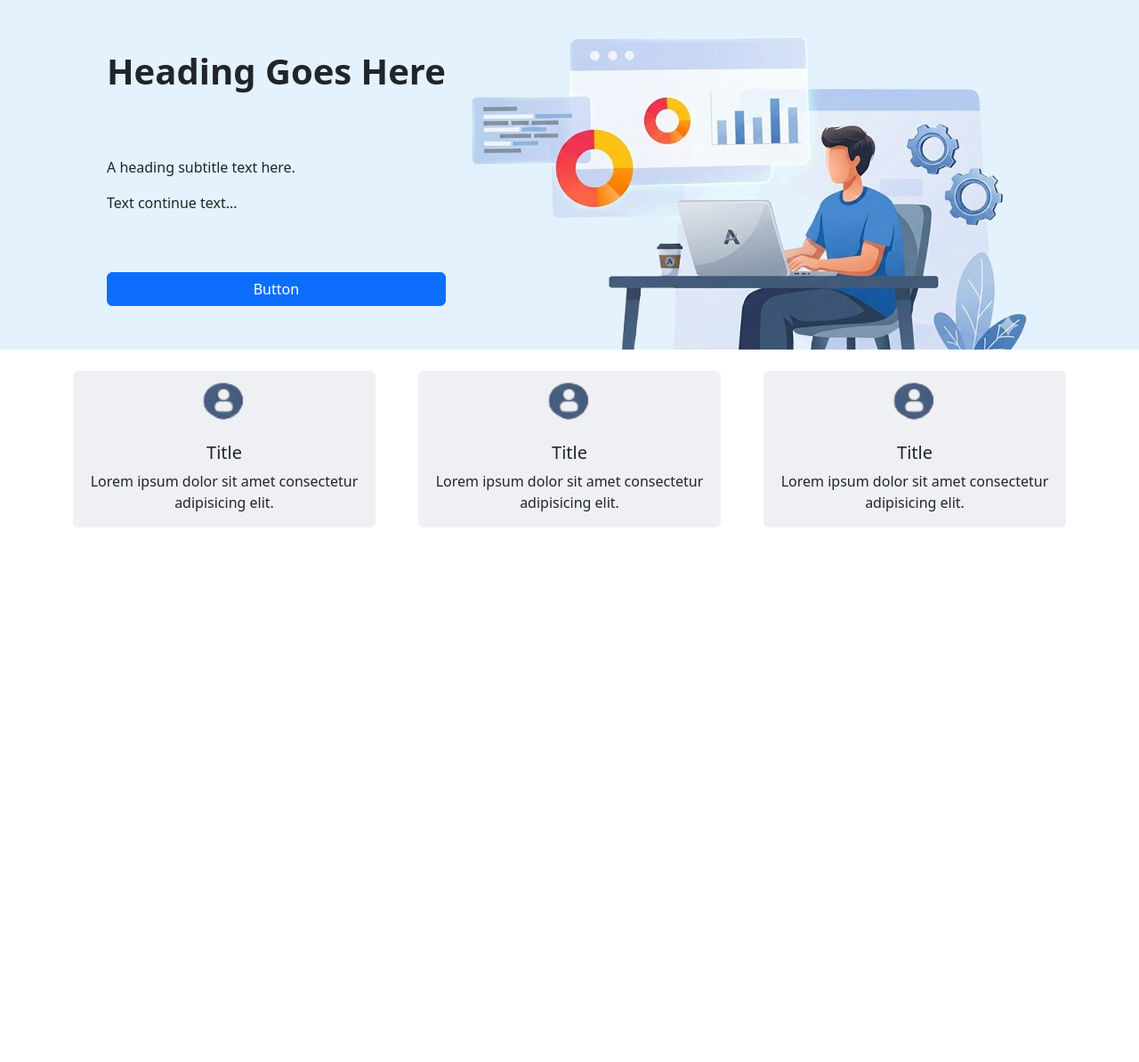
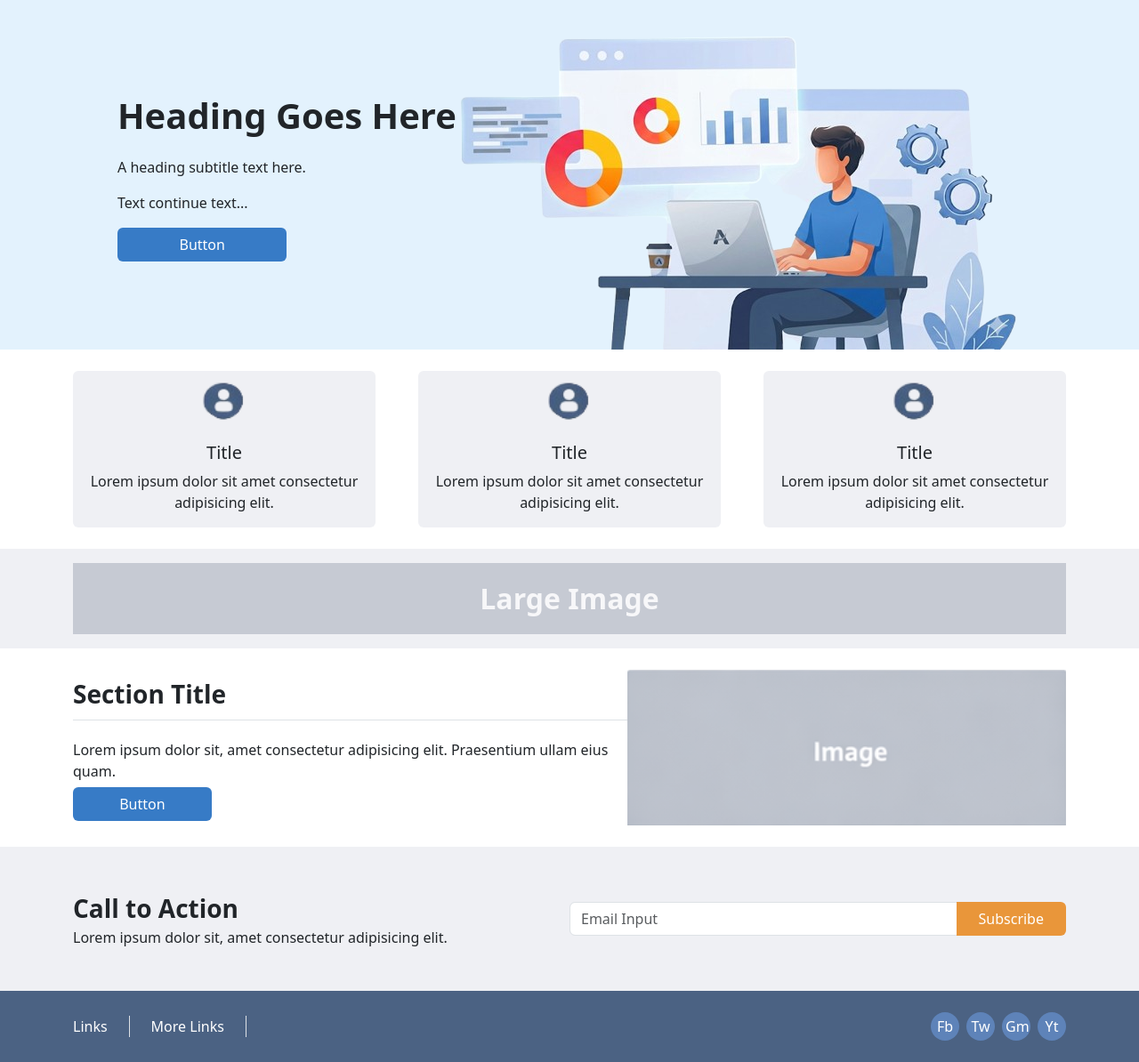
Before and after one commit to juanPabloCesarini/UNLZ-APPWEB-1C2026, a PHP site: page /maquetado.html in a window 1280 px wide. Shown: the part 63-1257 px from the top of the page at 89% size. Before the commit the page ends 656 px from the top, so only its background shows below. Run offline with PHP 8.4, Linux system fonts and the light colour scheme.

Commit message:
Feat: Footer

```diff
--- a/MatildeGramajo/css/styles.css
+++ b/MatildeGramajo/css/styles.css
@@ -24,3 +24,22 @@
 .bg-cards {
     background-color: #eff0f4;
 }
+
+.bg-image {
+    background-color: #c6cad3;
+    color: #f7f7f9;
+}
+
+.bg-suscribe {
+    background-color: #e9963a;
+}
+
+.bg-footer {
+    background-color: #4b6283;
+    color: white;
+}
+
+.bg-icons {
+    background-color: #5e83b9;
+    width: 32px;
+}
--- a/MatildeGramajo/maquetado.html
+++ b/MatildeGramajo/maquetado.html
@@ -35,17 +35,19 @@
     </nav>
   </div>
 
-  <div class="container-fluid d-flex flex-row justify-content-between bg-heading">
-    <div class="d-flex flex-column justify-content-evenly">
+  <div class="container-fluid d-flex flex-row bg-heading">
+    <div class="container d-flex flex-row justify-content-between">
+      <div class="d-flex flex-column justify-content-center">
         <p class="fw-bolder fs-1">Heading Goes Here</p>
         <div>
           <p>A heading subtitle text here.</p>
           <p>Text continue text...</p>
         </div>
-      <button class="btn btn-primary">Button</button>
+        <button class="btn bg-button w-50">Button</button>
       </div>
       <div>
         <img src="/MatildeGramajo/images/imagen.png">
+      </div>
     </div>
   </div>
 
@@ -81,6 +83,52 @@
     </div>
   </div>
 
+  <div class="container-fluid bg-cards py-3">
+    <div class="container d-flex justify-content-center align-items-center">
+      <div class="fw-bolder fs-2 bg-image w-100 text-center py-3">Large Image</div>
+    </div>
+  </div>
+
+  <div class="container d-flex flex-row justify-content-between py-4">
+    <div class="d-flex flex-column justify-content-evenly">
+      <p class="fw-bold fs-3 border-bottom pb-2">Section Title</p>
+      <div>Lorem ipsum dolor sit, amet consectetur adipisicing elit. Praesentium ullam eius quam.</div>
+      <button class="btn bg-button w-25">Button</button>
+    </div>
+    <div>
+      <img src="/MatildeGramajo/images/image.png">
+    </div>
+  </div>
+
+  <div class="container-fluid bg-cards py-5">
+    <div class="container d-flex flex-row align-items-center justify-content-between">
+      <div class="me-4">
+        <p class="fw-bold fs-3 mb-0">Call to Action</p>
+        <div>Lorem ipsum dolor sit, amet consectetur adipisicing elit.</div>
+      </div>
+      <div class="input-group w-50">
+        <input type="email" class="form-control" placeholder="Email Input" aria-label="Email">
+        <button class="btn bg-suscribe text-white px-4" type="button" id="button-addon2">Subscribe</button>
+      </div>
+
+    </div>
+  </div>
+
+  <div class="container-fluid bg-footer py-4">
+    <div class="container d-flex flex-row justify-content-between">
+      <div class="d-flex flex-row gap-4 align-items-center">
+        <div class="pe-4 border-end">Links</div>
+        <div class="pe-4 border-end">More Links</div>
+      </div>
+      <div class="d-flex flex-row gap-2 text-center">
+        <div class="rounded-circle bg-icons p-1">Fb</div>
+        <div class="rounded-circle bg-icons p-1">Tw</div>
+        <div class="rounded-circle bg-icons p-1">Gm</div>
+        <div class="rounded-circle bg-icons p-1">Yt</div>
+      </div>
+    </div>
+  </div>
+
   <script src="https://cdn.jsdelivr.net/npm/bootstrap@5.3.8/dist/js/bootstrap.bundle.min.js"
     integrity="sha384-FKyoEForCGlyvwx9Hj09JcYn3nv7wiPVlz7YYwJrWVcXK/BmnVDxM+D2scQbITxI"
     crossorigin="anonymous"></script>
```
Also changed, not shown: MatildeGramajo/images/image.png (added). Lines whose indentation alone changed are shown as unchanged.
